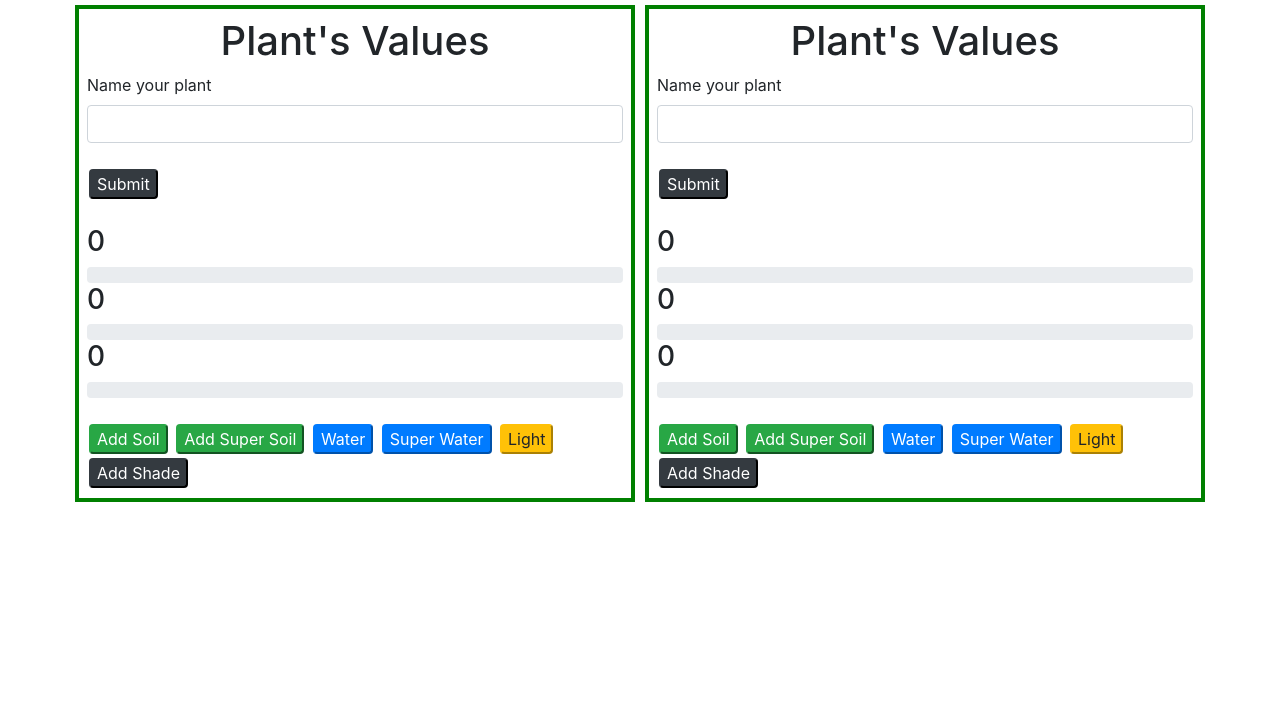
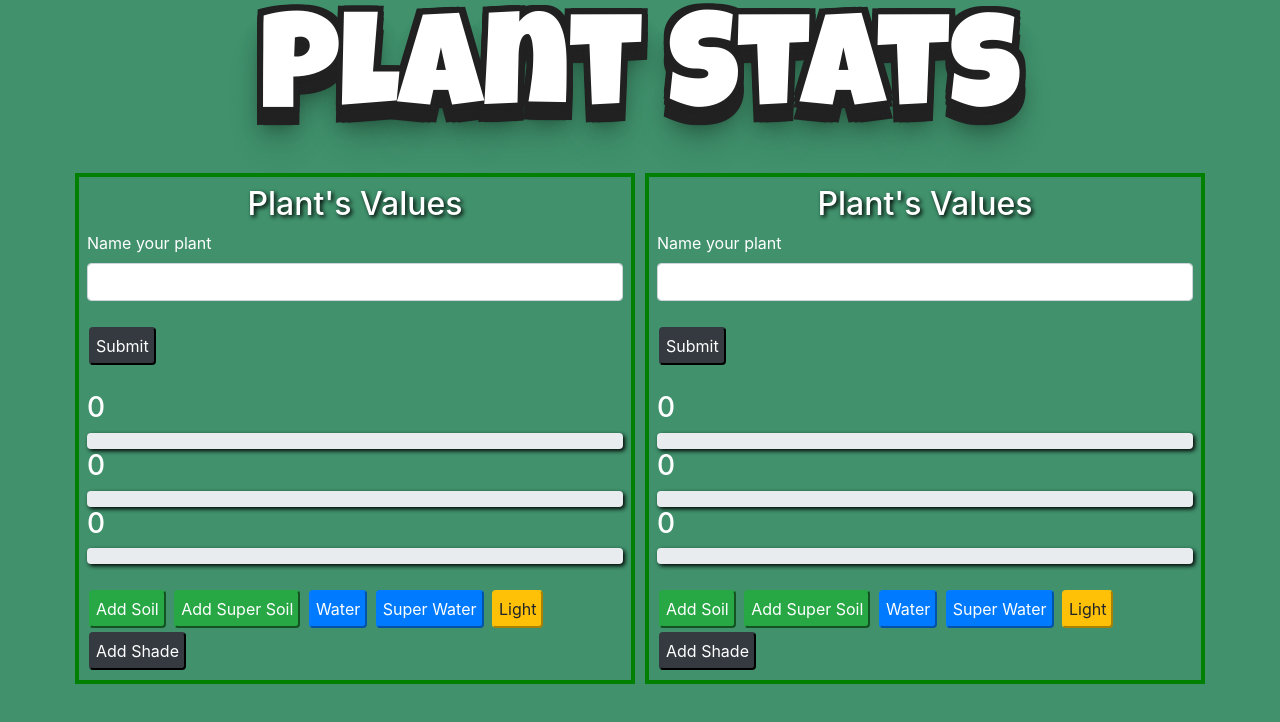
Before and after one commit to paigetiedeman/Power-Plant, a website built with webpack: page src/index.html in a window 1280 px wide. Built offline with nearby package versions, Linux system fonts and the light colour scheme.

Commit message:
styling updates
Co-Authored-By: chansen1395 <chansen13@georgefox.edu>

```diff
--- a/package.json
+++ b/package.json
@@ -1,8 +1,10 @@
 {
   "name": "power-plant",
   "version": "1.0.0",
+  "homepage": "https://github.com/paigetiedeman/Power-Plant",
   "description": "",
   "main": "index.js",
+  "homepage": "https://github.com/paigetiedeman/Power-Plant",
   "scripts": {
     "build": "webpack --mode=development",
     "start": "npm run build & webpack-dev-server --open --mode development",
--- a/src/css/styles.css
+++ b/src/css/styles.css
@@ -1,6 +1,9 @@
+@import url('https://fonts.googleapis.com/css2?family=Luckiest+Guy&display=swap');
+
 button {
   border-radius: 4px;
   margin: 2px;
+  padding: 5px;
 }
 
 .plant-col {
@@ -9,6 +12,47 @@ button {
   margin: 5px;
 }
 
+body {
+  background-color: #40916c;
+  color: white;
+}
+
+h2 {
+  text-align: center;
+  text-shadow: 2px 2px 4px #000000;
+}
+
+.progress {
+  box-shadow: 2px 2px 4px #000000;
+}
+
 h1 {
   text-align: center;
+  font-size: 100pt;
+  font-family: 'Luckiest Guy';
+  color: #fff;
+  -webkit-font-smoothing: antialiased;
+  -moz-osx-font-smoothing: grayscale;
+  text-shadow:   0px -6px 0 #212121,
+                 0px -6px 0 #212121,
+                 0px  6px 0 #212121,
+                 0px  6px 0 #212121,
+                -6px  0px 0 #212121,
+                 6px  0px 0 #212121,
+                -6px  0px 0 #212121,
+                 6px  0px 0 #212121,
+                -6px -6px 0 #212121,
+                 6px -6px 0 #212121,
+                -6px  6px 0 #212121,
+                 6px  6px 0 #212121,
+                -6px  18px 0 #212121,
+                 0px  18px 0 #212121,
+                 6px  18px 0 #212121,
+                 0 19px 1px rgba(0,0,0,.1),
+                 0 0 6px rgba(0,0,0,.1),
+                 0 6px 3px rgba(0,0,0,.3),
+                 0 12px 6px rgba(0,0,0,.2),
+                 0 18px 18px rgba(0,0,0,.25),
+                 0 24px 24px rgba(0,0,0,.2),
+                 0 36px 36px rgba(0,0,0,.15);
 }
--- a/src/index.html
+++ b/src/index.html
@@ -9,10 +9,11 @@
   </head>
   <body>
     <div class="container">
+      <h1>Plant Stats</h1>
       <div class="row">
         <div class="col plant-col">
           <div class="name-results">
-            <h1><span id="name-display"></span> Plant's Values</h1>
+            <h2><span id="name-display"></span> Plant's Values</h2>
           </div>
           <form id="form-name">
             <label for="name">Name your plant</label>
@@ -53,7 +54,7 @@
         </div>
         <div class="col plant-col" >
           <div class="name-results2">
-            <h1><span id="name-display2"></span> Plant's Values</h1>
+            <h2><span id="name-display2"></span> Plant's Values</h2>
           </div>
           <form id="form-name2">
             <label for="name2">Name your plant</label>
--- a/src/standalone.js
+++ b/src/standalone.js
@@ -50,9 +50,9 @@ export function updateStatus2(plant) {
 
   if(plant.soil < 15) {
     $("#soilLevel2 .progress-bar").attr('class', 'progress-bar progress-bar-striped progress-bar-animated bg-danger');
-  } else if(plant.water <= 15) {
+  } else if(plant.soil <= 15) {
     $("#soilLevel2 .progress-bar").attr('class', 'progress-bar progress-bar-striped progress-bar-animated bg-warning');
-  } else if(plant.water > 25) {
+  } else if(plant.soil > 25) {
     $("#soilLevel2 .progress-bar").attr('class', 'progress-bar progress-bar-striped progress-bar-animated bg-success');
   }
 
```
Also changed, not shown: 1 other file.
